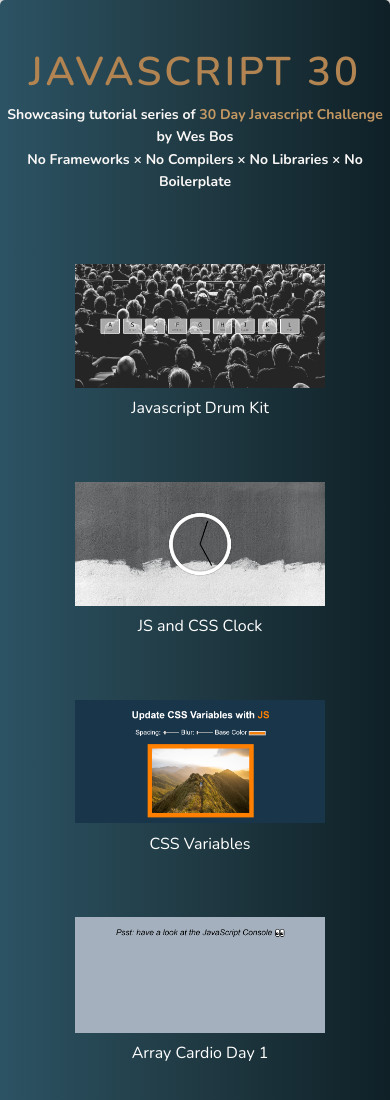
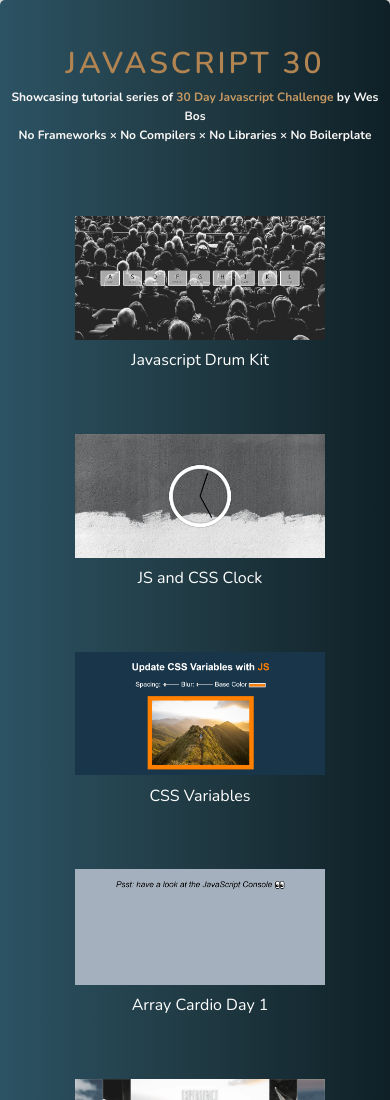
Before and after one commit to idhow/Javascript30, a website: page index.html in a window 390 px wide. Shown: the top 1100 px of the page. Drawn offline with nearby package versions, Linux system fonts and the light colour scheme.

Commit message:
responsive

```diff
--- a/asset/sass/_base.scss
+++ b/asset/sass/_base.scss
@@ -11,9 +11,9 @@
 $color-grey-dark-2: #6D5D4B;
 
 $bp-large: 75em; // 1200px/16
-$bp-medium: 56.25em; // 900px
-$bp-small: 37.5em; // 600px
-$bp-smallest: 31.25em; // 500px
+$bp-medium: 37.5em; // 600px
+$bp-small: 31.25em; // 500px
+
 
 *,
 *::before,
--- a/asset/sass/_component.scss
+++ b/asset/sass/_component.scss
@@ -7,10 +7,15 @@
   text-transform: uppercase;
   padding-top: 2rem;
 
-  @media only screen and (max-width: $bp-small) {
+  @media only screen and (max-width: $bp-medium) {
     font-size: 4rem;
   }
+
+  @media only screen and (max-width: $bp-small) {
+    font-size: 3rem;
+  }
 }
+
 
 //CONTENT
 .item {
--- a/asset/sass/_layout.scss
+++ b/asset/sass/_layout.scss
@@ -26,8 +26,12 @@
     color: $color-primary;
   }
 
+  @media only screen and (max-width: $bp-medium) {
+    font-size: 1.4rem;
+  }
+
   @media only screen and (max-width: $bp-small) {
-    font-size: 1.4rem;
+    font-size: 1.2rem;
   }
 }
 
--- a/index.html
+++ b/index.html
@@ -4,7 +4,8 @@
   <meta charset="UTF-8">
   <meta name="viewport" content="width=device-width, initial-scale=1.0">
   <meta http-equiv="X-UA-Compatible" content="ie=edge">
-  <title>Ido's Javascript 30</title>
+  <title>Idowwork's JS30</title>
+  <link rel="shortcut icon" type="image/png" href="asset/img/jslogo.png" />
   <link href="https://fonts.googleapis.com/css?family=Nunito:300,400,600,700&display=swap" rel="stylesheet">
   <link rel="stylesheet" href="asset/css/style.css">
   <link rel="stylesheet" href="https://unpkg.com/aos@next/dist/aos.css" />
```
Also changed, not shown: asset/css/style.css, asset/img/iwlogo.png (added), asset/img/jslogo.png (added).
